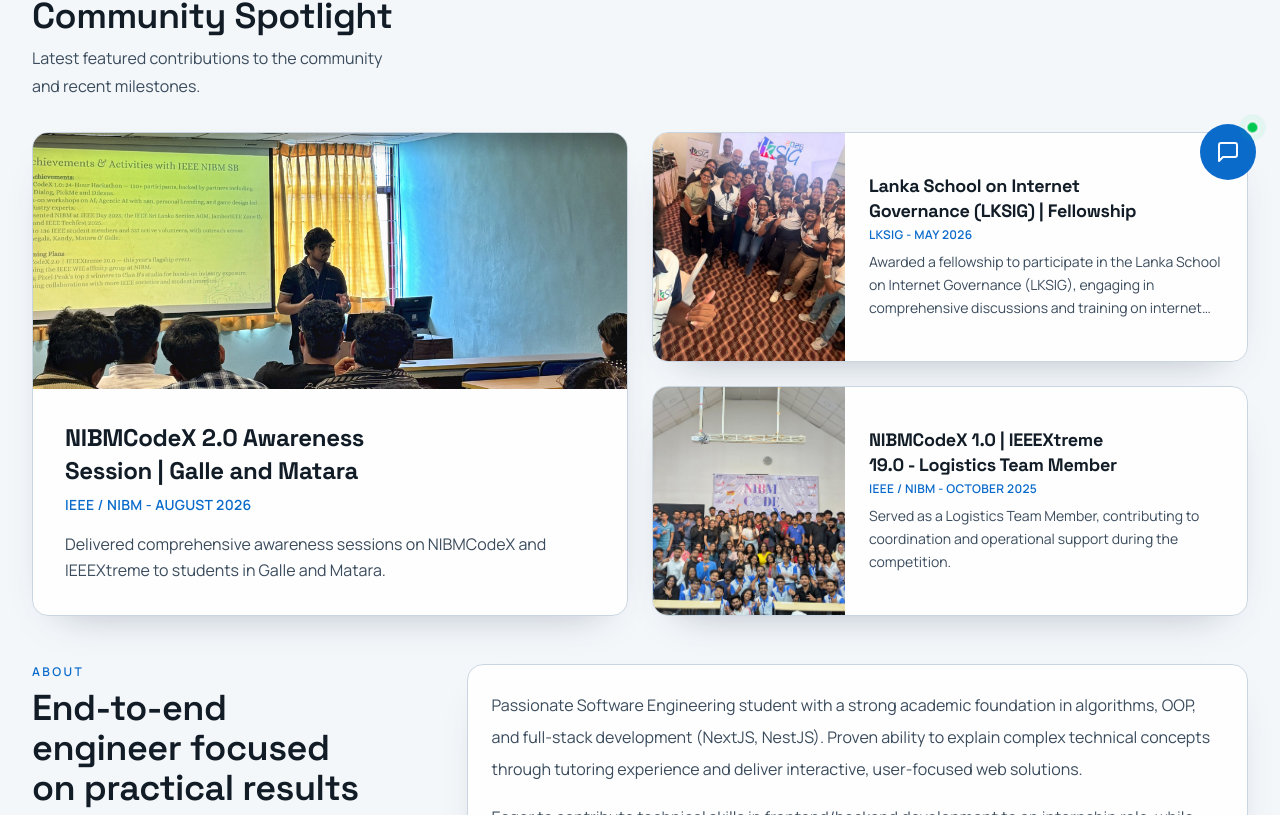
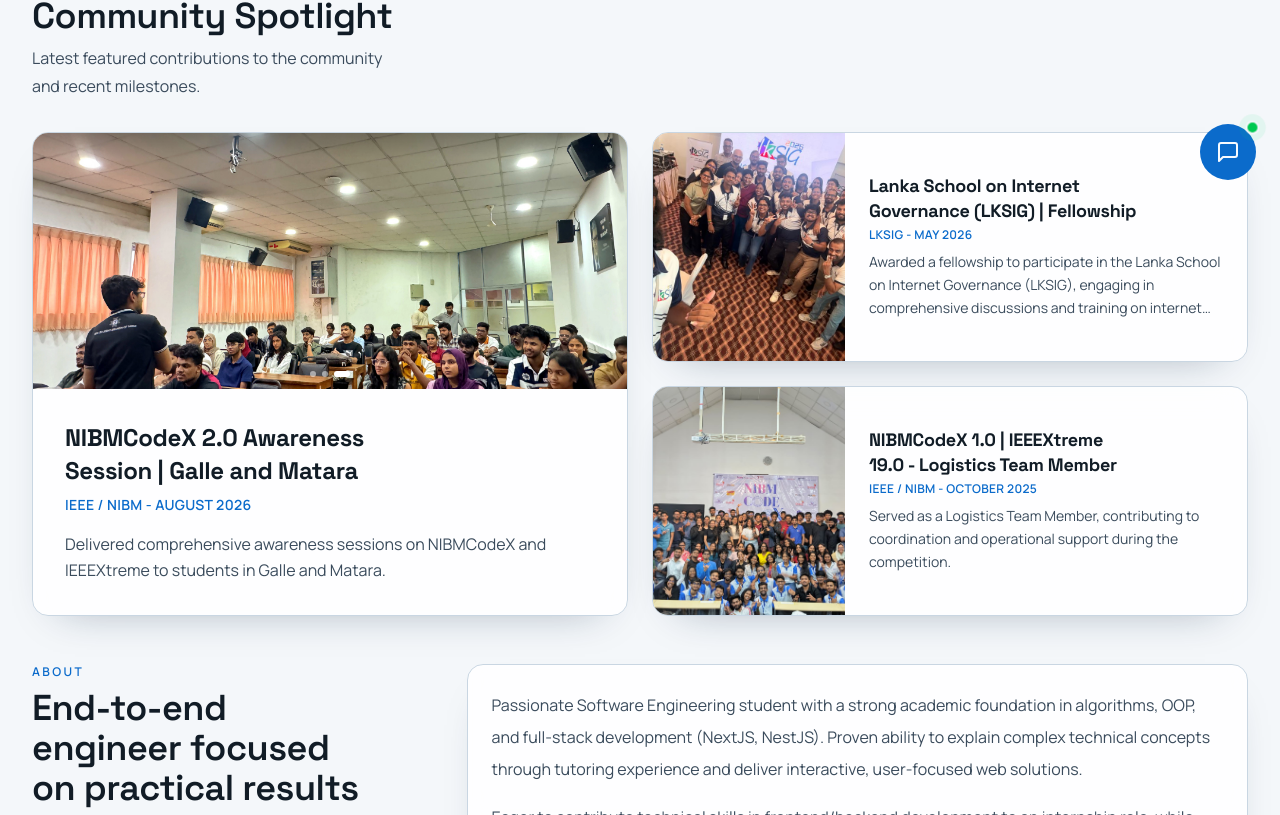
Before and after one commit to chandisarandeni/chandisarandeni-me, a Next.js app: page / in a window 1280 px wide. Shown: the part 596-1411 px from the top of the page. Built offline with nearby package versions, Linux system fonts and the light colour scheme.

Commit message:
feat: add FeaturedContributionsSection with auto-cycling image carousel for portfolio achievements ✅

```diff
--- a/src/_pages/home/components/FeaturedContributionsSection.tsx
+++ b/src/_pages/home/components/FeaturedContributionsSection.tsx
@@ -16,32 +16,34 @@
 export function FeaturedContributionsSection({
   data,
 }: FeaturedContributionsSectionProps) {
-  const [selectedGallery, setSelectedGallery] = useState<{ images: (string | StaticImageData)[], index: number } | null>(null);
+  const [imageIndices, setImageIndices] = useState<Record<string, number>>({});
+
+  const featuredItems = data.filter((item) => item.featured).slice(0, 3);
 
   useEffect(() => {
-    const handleKeyDown = (e: KeyboardEvent) => {
-      if (!selectedGallery) return;
-      if (e.key === "Escape") setSelectedGallery(null);
-      if (e.key === "ArrowRight") {
-        setSelectedGallery(prev => prev ? { ...prev, index: (prev.index + 1) % prev.images.length } : null);
+    const hasMultipleImages = featuredItems.some(item => {
+      const imgs = item.images || (item.image ? [item.image] : []);
+      return imgs.length > 1;
+    });
+
+    if (!hasMultipleImages) return;
+
+    const interval = setInterval(() => {
+      setImageIndices(prev => {
+        const nextIndices = { ...prev };
+        featuredItems.forEach(item => {
+          const imgs = item.images || (item.image ? [item.image] : []);
+          if (imgs.length > 1) {
+            const currentIndex = prev[item.title] || 0;
+            nextIndices[item.title] = (currentIndex + 1) % imgs.length;
           }
-      if (e.key === "ArrowLeft") {
-        setSelectedGallery(prev => prev ? { ...prev, index: (prev.index - 1 + prev.images.length) % prev.images.length } : null);
-      }
-    };
-    if (selectedGallery) {
-      window.addEventListener("keydown", handleKeyDown);
-      document.body.style.overflow = "hidden";
-    } else {
-      document.body.style.overflow = "";
-    }
-    return () => {
-      window.removeEventListener("keydown", handleKeyDown);
-      document.body.style.overflow = "";
-    };
-  }, [selectedGallery]);
+        });
+        return nextIndices;
+      });
+    }, 2500);
 
-  const featuredItems = data.filter((item) => item.featured).slice(0, 3);
+    return () => clearInterval(interval);
+  }, [featuredItems]);
 
   if (featuredItems.length === 0) return null;
 
@@ -57,7 +59,9 @@
           {/* Left Main Spotlight */}
           {featuredItems.length > 0 && (() => {
             const item = featuredItems[0];
-            const thumbnail = item.image || (item.images && item.images[0]);
+            const imgs = item.images || (item.image ? [item.image] : []);
+            const currentIndex = imageIndices[item.title] || 0;
+            const currentImage = imgs[currentIndex] || imgs[0];
 
             return (
               <div className="flex flex-col h-full">
@@ -66,23 +70,46 @@
                   className="h-full"
                 >
                   <ContentCard className="flex flex-col overflow-hidden !p-0 h-full border border-accent/20 group hover:border-accent/40 transition-colors">
-                    {thumbnail && (
+                    {currentImage && (
                       <div
-                        className="relative shrink-0 cursor-zoom-in overflow-hidden w-full h-56 sm:h-64"
+                        className={`relative shrink-0 overflow-hidden w-full h-56 sm:h-64 ${imgs.length > 1 ? "cursor-pointer" : ""}`}
                         onClick={() => {
-                          const imgs = item.images || (item.image ? [item.image] : []);
-                          if (imgs.length > 0) {
-                            setSelectedGallery({ images: imgs, index: 0 });
+                          if (imgs.length > 1) {
+                            setImageIndices(prev => ({
+                              ...prev,
+                              [item.title]: (currentIndex + 1) % imgs.length
+                            }));
                           }
                         }}
                       >
+                        <AnimatePresence initial={false}>
+                          <motion.div
+                            key={currentIndex}
+                            initial={{ x: "100%" }}
+                            animate={{ x: 0 }}
+                            exit={{ x: "-100%" }}
+                            transition={{ type: "spring", stiffness: 300, damping: 30 }}
+                            className="absolute inset-0"
+                          >
                             <Image
-                          src={thumbnail}
+                              src={currentImage}
                               alt={item.title}
                               fill
                               className="object-cover transition-transform duration-500 group-hover:scale-105"
                               sizes="(max-width: 1024px) 100vw, 50vw"
                             />
+                          </motion.div>
+                        </AnimatePresence>
+                        {imgs.length > 1 && (
+                          <div className="absolute bottom-3 left-0 right-0 flex justify-center gap-1.5 z-10 pointer-events-none">
+                            {imgs.map((_, idx) => (
+                              <div
+                                key={idx}
+                                className={`h-1.5 rounded-full transition-all duration-300 shadow-sm ${idx === currentIndex ? "w-4 bg-white" : "w-1.5 bg-white/50"}`}
+                              />
+                            ))}
+                          </div>
+                        )}
                       </div>
                     )}
                     <div className="flex flex-col p-6 sm:p-8 flex-1">
@@ -114,7 +141,9 @@
           {featuredItems.length > 1 && (
             <div className="flex flex-col gap-6">
               {featuredItems.slice(1, 3).map((item) => {
-                const thumbnail = item.image || (item.images && item.images[0]);
+                const imgs = item.images || (item.image ? [item.image] : []);
+                const currentIndex = imageIndices[item.title] || 0;
+                const currentImage = imgs[currentIndex] || imgs[0];
 
                 return (
                   <Reveal
@@ -122,23 +151,46 @@
                     className="flex-1"
                   >
                     <ContentCard className="flex flex-row overflow-hidden !p-0 h-full border border-accent/20 group hover:border-accent/40 transition-colors">
-                      {thumbnail && (
+                      {currentImage && (
                         <div
-                          className="relative shrink-0 cursor-zoom-in overflow-hidden w-32 sm:w-40 md:w-48 min-h-[140px]"
+                          className={`relative shrink-0 overflow-hidden w-32 sm:w-40 md:w-48 min-h-[140px] ${imgs.length > 1 ? "cursor-pointer" : ""}`}
                           onClick={() => {
-                            const imgs = item.images || (item.image ? [item.image] : []);
-                            if (imgs.length > 0) {
-                              setSelectedGallery({ images: imgs, index: 0 });
+                            if (imgs.length > 1) {
+                              setImageIndices(prev => ({
+                                ...prev,
+                                [item.title]: (currentIndex + 1) % imgs.length
+                              }));
                             }
                           }}
                         >
+                          <AnimatePresence initial={false}>
+                            <motion.div
+                              key={currentIndex}
+                              initial={{ x: "100%" }}
+                              animate={{ x: 0 }}
+                              exit={{ x: "-100%" }}
+                              transition={{ type: "spring", stiffness: 300, damping: 30 }}
+                              className="absolute inset-0"
+                            >
                               <Image
-                            src={thumbnail}
+                                src={currentImage}
                                 alt={item.title}
                                 fill
                                 className="object-cover transition-transform duration-500 group-hover:scale-105"
                                 sizes="(max-width: 768px) 33vw, 25vw"
                               />
+                            </motion.div>
+                          </AnimatePresence>
+                          {imgs.length > 1 && (
+                            <div className="absolute bottom-2 left-0 right-0 flex justify-center gap-1.5 z-10 pointer-events-none">
+                              {imgs.map((_, idx) => (
+                                <div
+                                  key={idx}
+                                  className={`h-1.5 rounded-full transition-all duration-300 shadow-sm ${idx === currentIndex ? "w-3 bg-white" : "w-1.5 bg-white/50"}`}
+                                />
+                              ))}
+                            </div>
+                          )}
                         </div>
                       )}
                       <div className="flex flex-col p-4 sm:p-6 flex-1 justify-center">
@@ -168,89 +220,6 @@
           )}
         </div>
       </SectionShell>
-
-      {/* Gallery Modal */}
-      <AnimatePresence>
-        {selectedGallery && (
-          <motion.div
-            initial={{ opacity: 0 }}
-            animate={{ opacity: 1 }}
-            exit={{ opacity: 0 }}
-            onClick={() => setSelectedGallery(null)}
-            className="fixed inset-0 z-50 flex items-center justify-center bg-black/90 p-4 sm:p-8 backdrop-blur-md cursor-zoom-out"
-          >
-            <motion.div
-              initial={{ scale: 0.95, opacity: 0 }}
-              animate={{ scale: 1, opacity: 1 }}
-              exit={{ scale: 0.95, opacity: 0 }}
-              transition={{ type: "spring", stiffness: 300, damping: 30 }}
-              className="relative h-full w-full max-w-6xl flex items-center justify-center"
-              onClick={(e) => e.stopPropagation()}
-            >
-              {selectedGallery.images.length > 1 && (
-                <button
-                  className="absolute left-2 sm:left-4 z-20 p-3 rounded-full bg-black/50 text-white hover:bg-black/80 transition-colors cursor-pointer"
-                  onClick={(e) => {
-                    e.stopPropagation();
-                    setSelectedGallery(prev => prev ? { ...prev, index: (prev.index - 1 + prev.images.length) % prev.images.length } : null);
-                  }}
-                >
-                  <svg xmlns="http://www.w3.org/2000/svg" width="28" height="28" viewBox="0 0 24 24" fill="none" stroke="currentColor" strokeWidth="2.5" strokeLinecap="round" strokeLinejoin="round"><polyline points="15 18 9 12 15 6"></polyline></svg>
-                </button>
-              )}
-
-              <div className="relative w-full h-[80vh] flex items-center justify-center cursor-default">
-                <Image
-                  src={selectedGallery.images[selectedGallery.index]}
-                  alt={`Achievement Full View ${selectedGallery.index + 1}`}
-                  fill
-                  className="object-contain"
-                  sizes="100vw"
-                  quality={100}
-                  priority
-                />
-              </div>
-
-              {selectedGallery.images.length > 1 && (
-                <button
-                  className="absolute right-2 sm:right-4 z-20 p-3 rounded-full bg-black/50 text-white hover:bg-black/80 transition-colors cursor-pointer"
-                  onClick={(e) => {
-                    e.stopPropagation();
-                    setSelectedGallery(prev => prev ? { ...prev, index: (prev.index + 1) % prev.images.length } : null);
-                  }}
-                >
-                  <svg xmlns="http://www.w3.org/2000/svg" width="28" height="28" viewBox="0 0 24 24" fill="none" stroke="currentColor" strokeWidth="2.5" strokeLinecap="round" strokeLinejoin="round"><polyline points="9 18 15 12 9 6"></polyline></svg>
-                </button>
-              )}
-
-              <button
-                className="absolute right-4 sm:right-6 top-4 sm:top-6 z-30 flex items-center gap-2 rounded-full bg-black/60 pl-3 pr-4 py-2 text-white/90 hover:bg-black/80 hover:text-white transition-all cursor-pointer backdrop-blur-md shadow-lg group"
-                onClick={() => setSelectedGallery(null)}
-              >
-                <div className="rounded-full bg-white/20 p-1 group-hover:bg-white/30 transition-colors">
-                  <svg xmlns="http://www.w3.org/2000/svg" width="16" height="16" viewBox="0 0 24 24" fill="none" stroke="currentColor" strokeWidth="2.5" strokeLinecap="round" strokeLinejoin="round"><line x1="18" y1="6" x2="6" y2="18"></line><line x1="6" y1="6" x2="18" y2="18"></line></svg>
-                </div>
-                <span className="text-xs font-bold tracking-widest uppercase mt-0.5">ESC to exit</span>
-              </button>
-
-              {selectedGallery.images.length > 1 && (
-                <div className="absolute bottom-4 left-0 right-0 flex justify-center gap-2 z-20">
-                  {selectedGallery.images.map((_, idx) => (
-                    <button
-                      key={idx}
-                      onClick={(e) => {
-                        e.stopPropagation();
-                        setSelectedGallery(prev => prev ? { ...prev, index: idx } : null);
-                      }}
-                      className={`h-2 rounded-full transition-all duration-300 ${idx === selectedGallery.index ? "w-8 bg-white" : "w-2 bg-white/50 hover:bg-white/80"}`}
-                    />
-                  ))}
-                </div>
-              )}
-            </motion.div>
-          </motion.div>
-        )}
-      </AnimatePresence>
     </>
   );
 }
```
Lines whose indentation alone changed are shown as unchanged.
